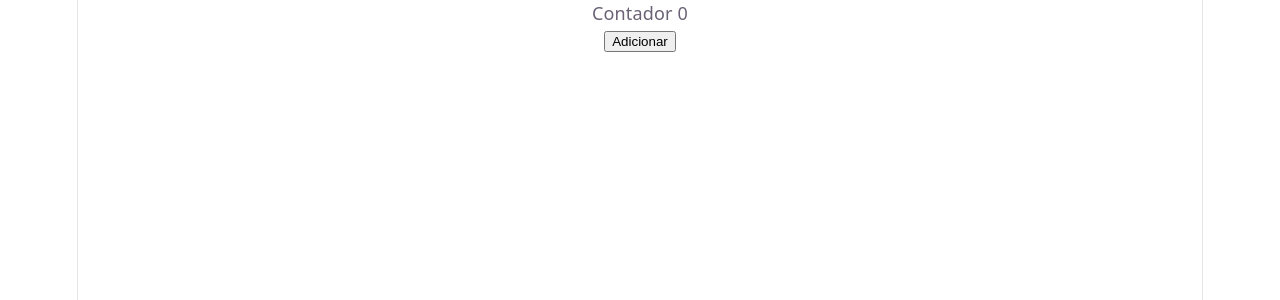
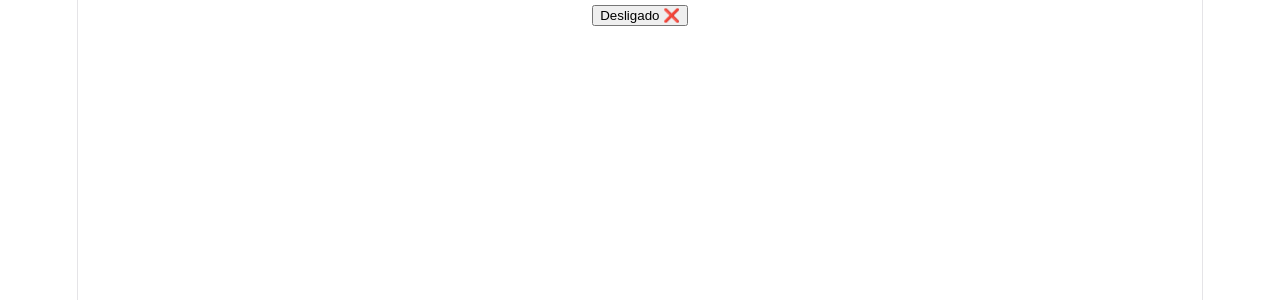
Before and after one commit to LuizAlbertoDev/Desafios-React, a React (Vite) app: page / in a window 1280 px wide. Shown: the top 300 px of the page. Built offline with nearby package versions, Linux system fonts and the light colour scheme.

Commit message:
feat: desafio de Toggle ligado e desligado realizado claude pediu para colcoar emoji

```diff
--- a/src/App.jsx
+++ b/src/App.jsx
@@ -1,9 +1,9 @@
-import Somar3x from './Desafios/Desafio_015_contador_funcional_3x'
+import Toggle from './Desafios/Desafio_016_toggle_ativo'
 
 function App() {
     return (
         <div>
-            <Somar3x />
+            <Toggle />
         </div>
     )
 }
--- /dev/null
+++ b/src/Desafios/Desafio_016_toggle_ativo.jsx
@@ -0,0 +1,18 @@
+import { useState } from "react";
+
+function Toggle(){
+    const [ativo,setAtivo] = useState(false)
+
+    function alterar(){
+        setAtivo(!ativo)
+    }
+    return(
+        <div>
+            <button onClick={alterar}>
+                {/* desafio pedia emoji e me cobrou para colocar  =D */}
+                {ativo ? "Ligado ✅" : "Desligado ❌"}
+            </button>
+        </div>
+    )
+}
+export default Toggle
```
